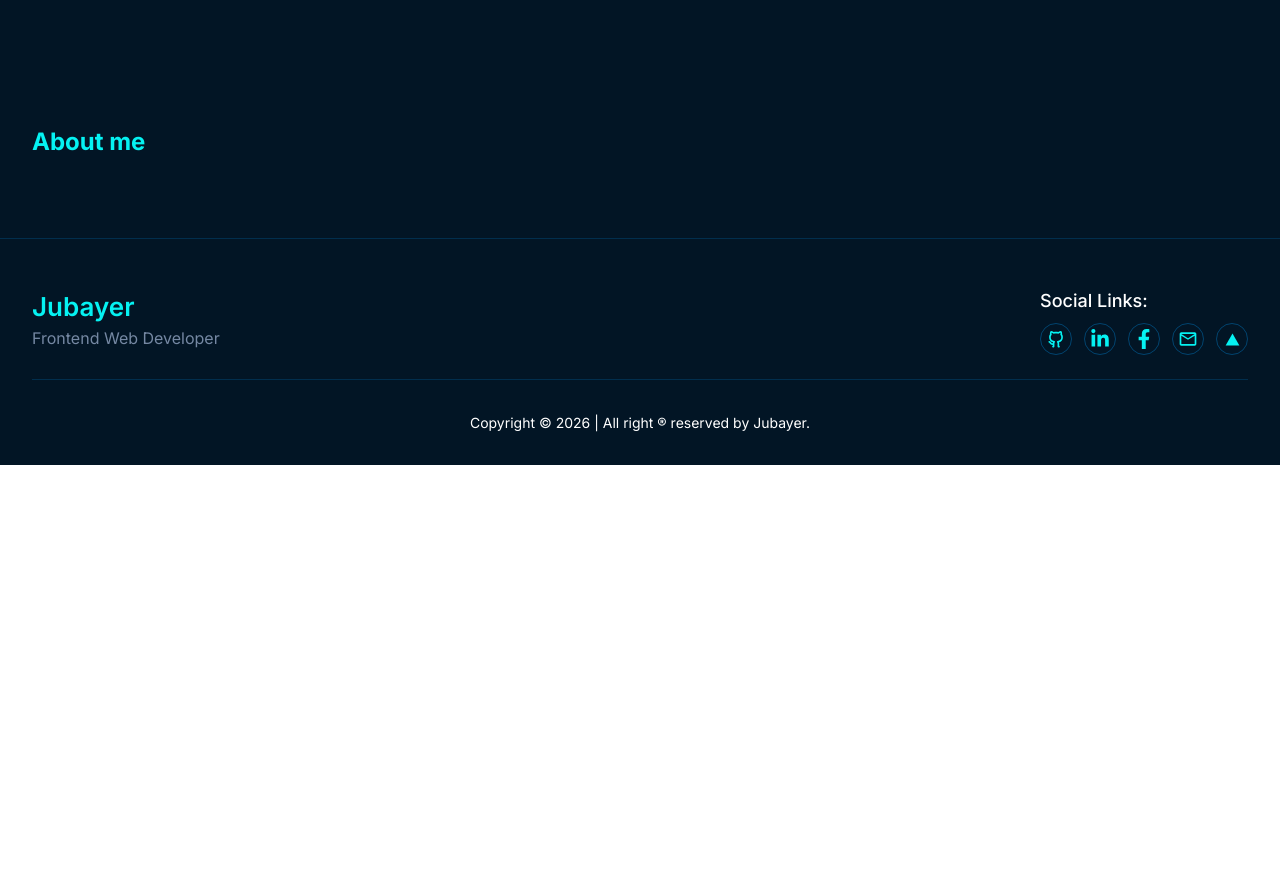
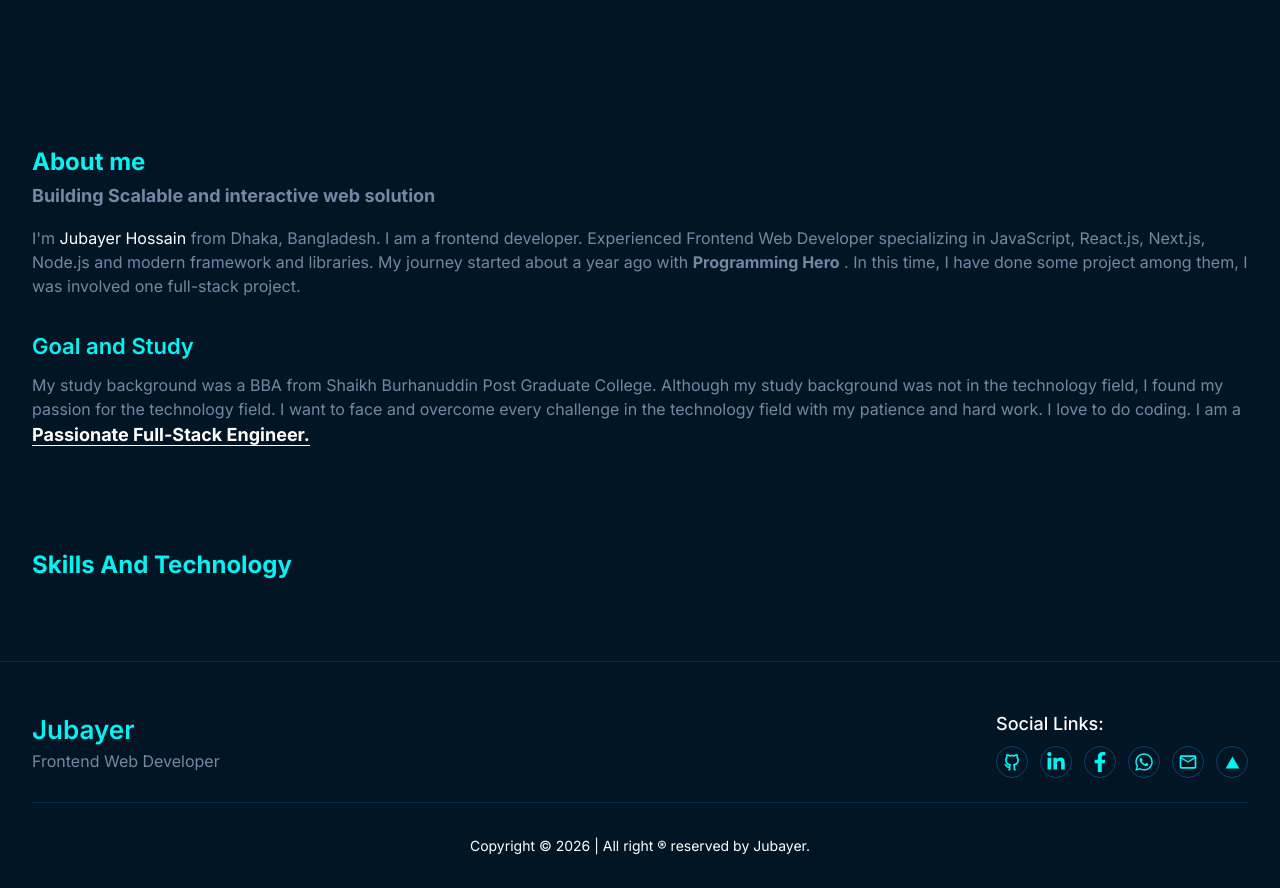
Before and after one commit to jubayer50/Jubayer, a Next.js app: page / in a window 1280 px wide. Shown: the part 600-1488 px from the top of the page. Before the commit the page ends 1065 px from the top, so only its background shows below. Built offline with nearby package versions, Linux system fonts and the light colour scheme.

Commit message:
about section added

```diff
--- a/src/Components/About/About.jsx
+++ b/src/Components/About/About.jsx
@@ -2,8 +2,42 @@ import React from "react";
 
 const About = () => {
   return (
-    <div className="my-14 md:my-20 max-w-310 mx-auto px-3">
-      <h2 className="font-bold text-2xl text-[#05F2F2]">About me</h2>
+    <div className="my-10 md:my-25 max-w-310 mx-auto px-3">
+      <div className="space-y-1">
+        <h2 className="font-bold text-2xl md:text-2xl text-[#05F2F2]">
+          About me
+        </h2>
+        <h3 className="text-lg font-bold text-[#7588A3]">
+          Building Scalable and interactive web solution
+        </h3>
+      </div>
+
+      <div className="mt-4">
+        <p className="text-[#7588A3]">
+          I'm <span className="text-[#ffffff]">Jubayer Hossain</span> from
+          Dhaka, Bangladesh. I am a frontend developer. Experienced Frontend Web
+          Developer specializing in JavaScript, React.js, Next.js, Node.js and
+          modern framework and libraries. My journey started about a year ago
+          with <strong>Programming Hero</strong> . In this time, I have done
+          some project among them, I was involved one full-stack project.
+        </p>
+
+        <div className="mt-8 space-y-2.5">
+          <h3 className="text-[22px] font-semibold text-[#05F2F2]">
+            Goal and Study
+          </h3>
+          <p className="text-[#7588A3]">
+            My study background was a BBA from Shaikh Burhanuddin Post Graduate
+            College. Although my study background was not in the technology
+            field, I found my passion for the technology field. I want to face
+            and overcome every challenge in the technology field with my
+            patience and hard work. I love to do coding. I am a{" "}
+            <strong className="border-b text-lg text-[#ffffff]">
+              Passionate Full-Stack Engineer.
+            </strong>
+          </p>
+        </div>
+      </div>
     </div>
   );
 };
--- a/src/Components/Footer/Footer.jsx
+++ b/src/Components/Footer/Footer.jsx
@@ -1,13 +1,13 @@
 import Link from "next/link";
 import React from "react";
-import { FaFacebookF, FaLinkedinIn } from "react-icons/fa";
+import { FaFacebookF, FaLinkedinIn, FaWhatsapp } from "react-icons/fa";
 import { FaXTwitter } from "react-icons/fa6";
 import { MdOutlineEmail } from "react-icons/md";
 import { RiGithubLine, RiVercelFill } from "react-icons/ri";
 
 const Footer = () => {
   return (
-    <div className="border-t border-[#0367A650] mt-10 md:mt-16">
+    <div className="border-t border-[#0367A650] mt-14 md:mt-20">
       <div className="max-w-310 mx-auto pt-8 md:pt-12 px-3">
         <div className="pb-6 flex flex-col md:flex-row justify-between gap-6">
           <div>
@@ -46,6 +46,12 @@ const Footer = () => {
               </div>
 
               <div className="text-xl w-8 h-8 p-2 rounded-full border border-[#0367A690] flex items-center justify-center">
+                <Link href="https://wa.me/8801818237050">
+                  <FaWhatsapp className="object-cover text-[#05F2F2]" />
+                </Link>
+              </div>
+
+              <div className="text-xl w-8 h-8 p-2 rounded-full border border-[#0367A690] flex items-center justify-center">
                 <Link href="https://mail.google.com/mail/?view=cm&fs=1&to=usjubayer1@gmail.com">
                   <MdOutlineEmail className="object-cover text-[#05F2F2]" />
                 </Link>
--- a/src/Components/HomePage/Banner.jsx
+++ b/src/Components/HomePage/Banner.jsx
@@ -6,7 +6,7 @@ import Link from "next/link";
 import { IoArrowDownOutline } from "react-icons/io5";
 import ImageJubayer from "@/assets/Images/jubayer.png";
 import { RiGithubLine, RiVercelFill } from "react-icons/ri";
-import { FaLinkedinIn } from "react-icons/fa";
+import { FaLinkedinIn, FaWhatsapp } from "react-icons/fa";
 import { MdOutlineEmail } from "react-icons/md";
 
 const Banner = () => {
@@ -127,6 +127,12 @@ const Banner = () => {
                 <RiVercelFill className="object-cover text-[15px] text-[#05F2F2]" />
               </Link>
             </div>
+
+            <div className="text-xl w-8 h-8 p-2 rounded-full border border-[#0367A690] flex items-center justify-center">
+              <Link href="https://wa.me/8801818237050">
+                <FaWhatsapp className="object-cover text-[#05F2F2]" />
+              </Link>
+            </div>
           </div>
 
           <div className="flex justify-center md:justify-start mt-4 md:mt-6">
--- /dev/null
+++ b/src/Components/HomePage/SkillsAndTechnology/SkillsAndTechnology.jsx
@@ -0,0 +1,13 @@
+import React from "react";
+
+const SkillsAndTechnology = () => {
+  return (
+    <div className="my-14 md:my-20 max-w-310 mx-auto px-3">
+      <h2 className="font-bold text-xl md:text-2xl text-[#05F2F2]">
+        Skills And Technology
+      </h2>
+    </div>
+  );
+};
+
+export default SkillsAndTechnology;
--- a/src/app/page.js
+++ b/src/app/page.js
@@ -1,5 +1,6 @@
 import About from "@/Components/About/About";
 import Banner from "@/Components/HomePage/Banner";
+import SkillsAndTechnology from "@/Components/HomePage/SkillsAndTechnology/SkillsAndTechnology";
 import React from "react";
 
 const HomePage = () => {
@@ -8,6 +9,8 @@ const HomePage = () => {
       <Banner></Banner>
 
       <About></About>
+
+      <SkillsAndTechnology></SkillsAndTechnology>
     </div>
   );
 };
```
